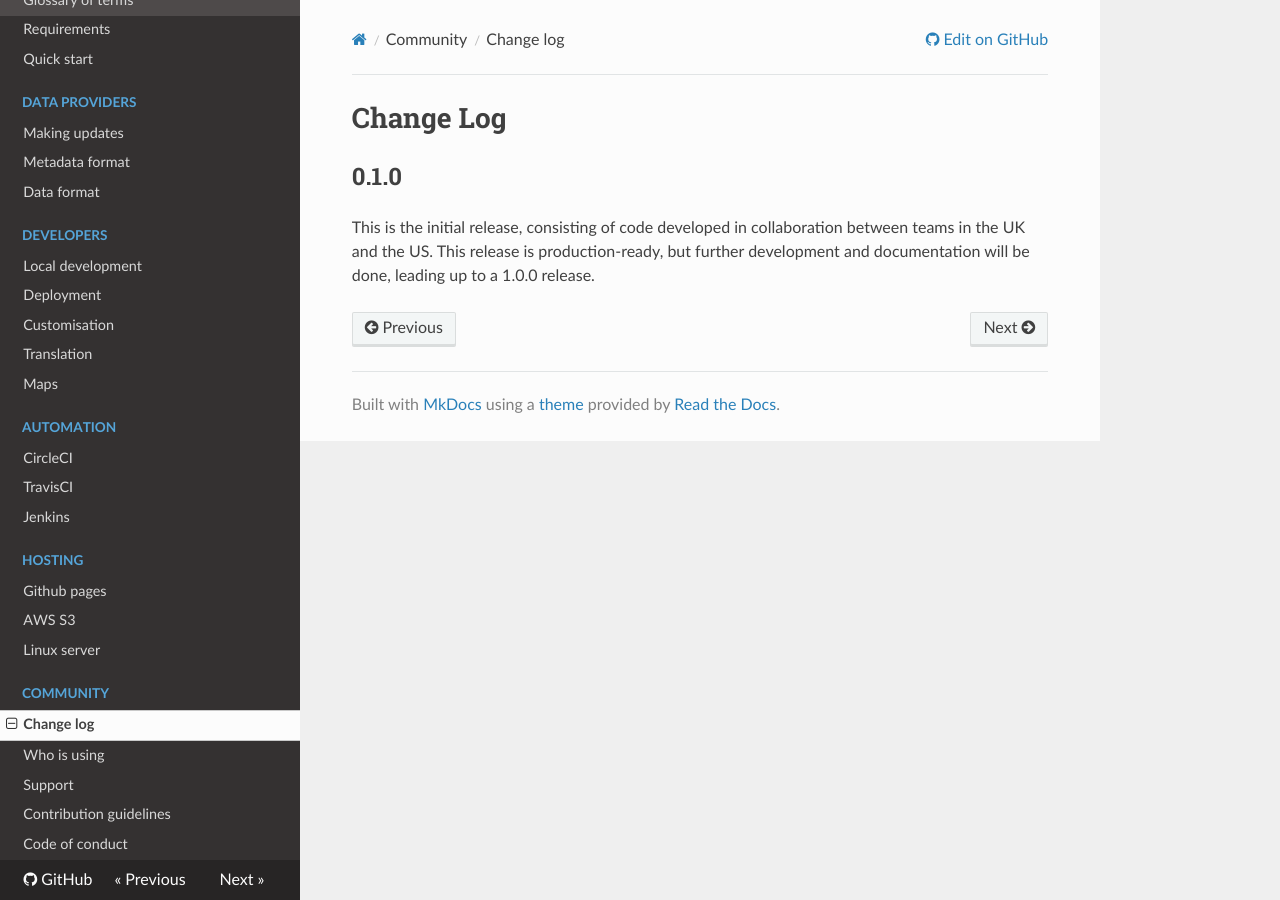
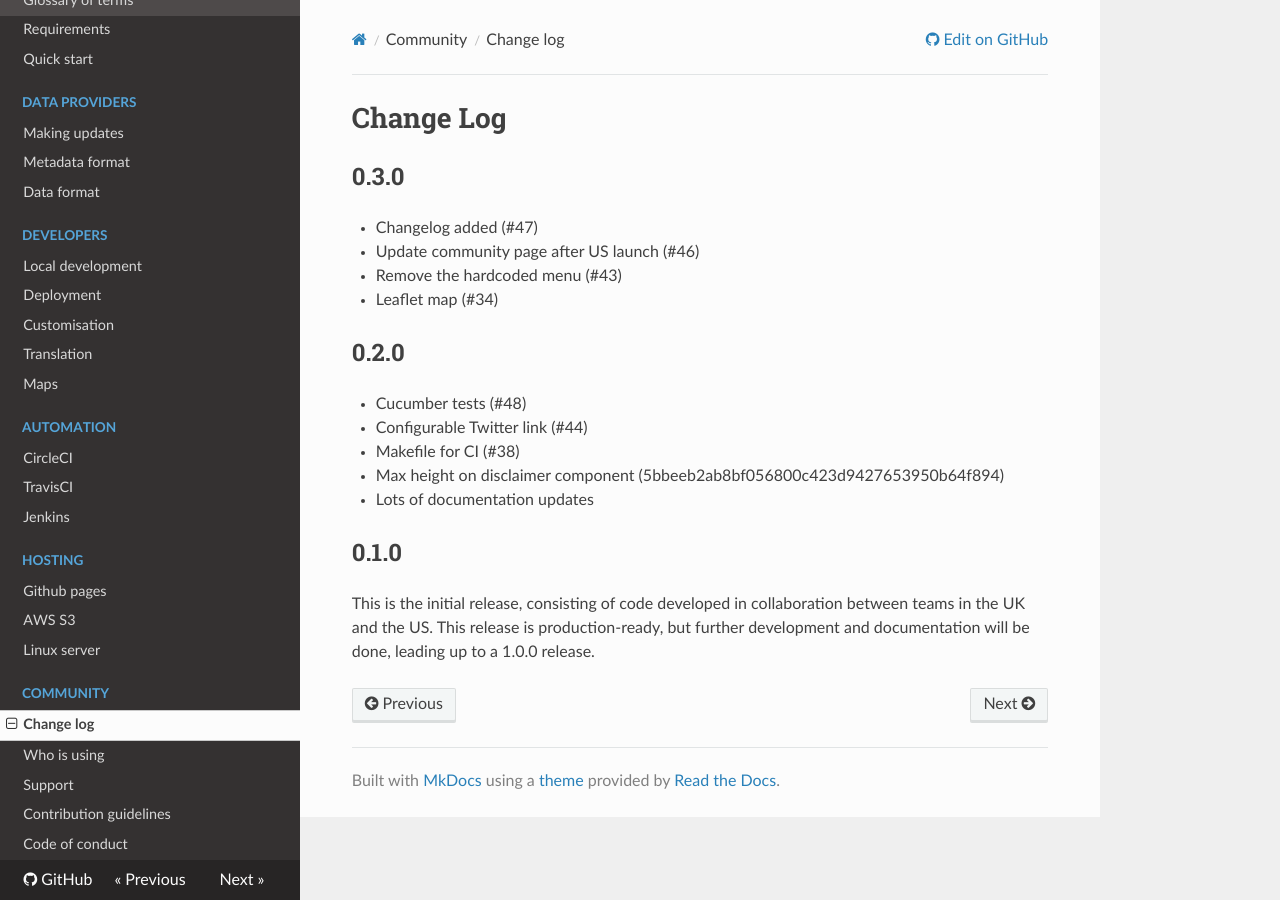
Before and after one commit to open-sdg/open-sdg, an MkDocs documentation site: the page built from docs/changelog.md, in a window 1280 px wide. Built offline with MkDocs 1.6.1, drawn with Linux system fonts in a browser that asks for light colours; nearby versions of some CDN libraries; old or Windows-style settings are respelled for this version of MkDocs.

Commit message:
Update the changelog to prepare for 0.3.0

```diff
--- a/docs/changelog.md
+++ b/docs/changelog.md
@@ -1,4 +1,19 @@
 <h1>Change Log</h1>
+
+## 0.3.0
+
+* Changelog added (#47)
+* Update community page after US launch (#46)
+* Remove the hardcoded menu (#43)
+* Leaflet map (#34)
+
+## 0.2.0
+
+* Cucumber tests (#48)
+* Configurable Twitter link (#44)
+* Makefile for CI (#38)
+* Max height on disclaimer component (5bbeeb2ab8bf056800c423d9427653950b64f894)
+* Lots of documentation updates
 
 ## 0.1.0
 
```
